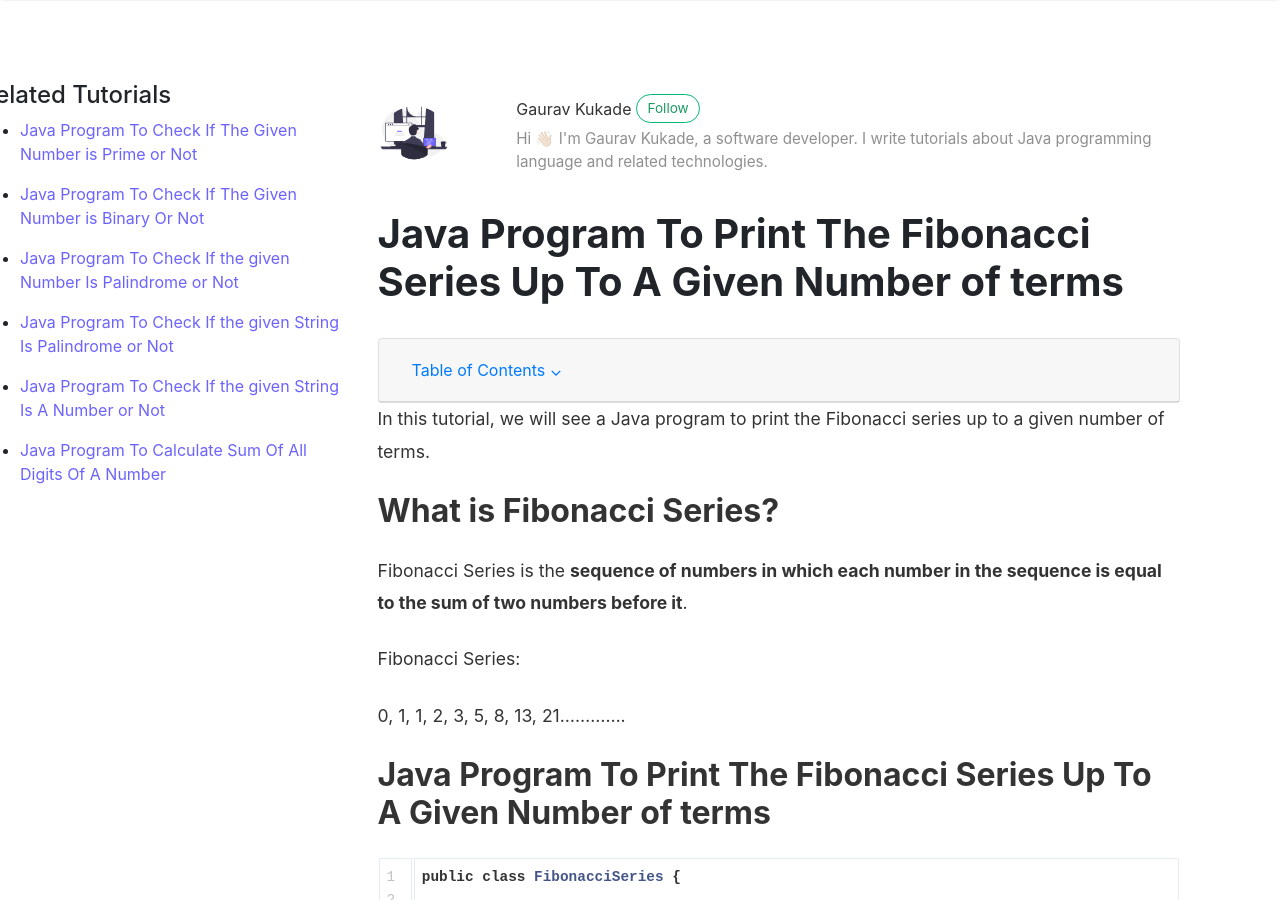
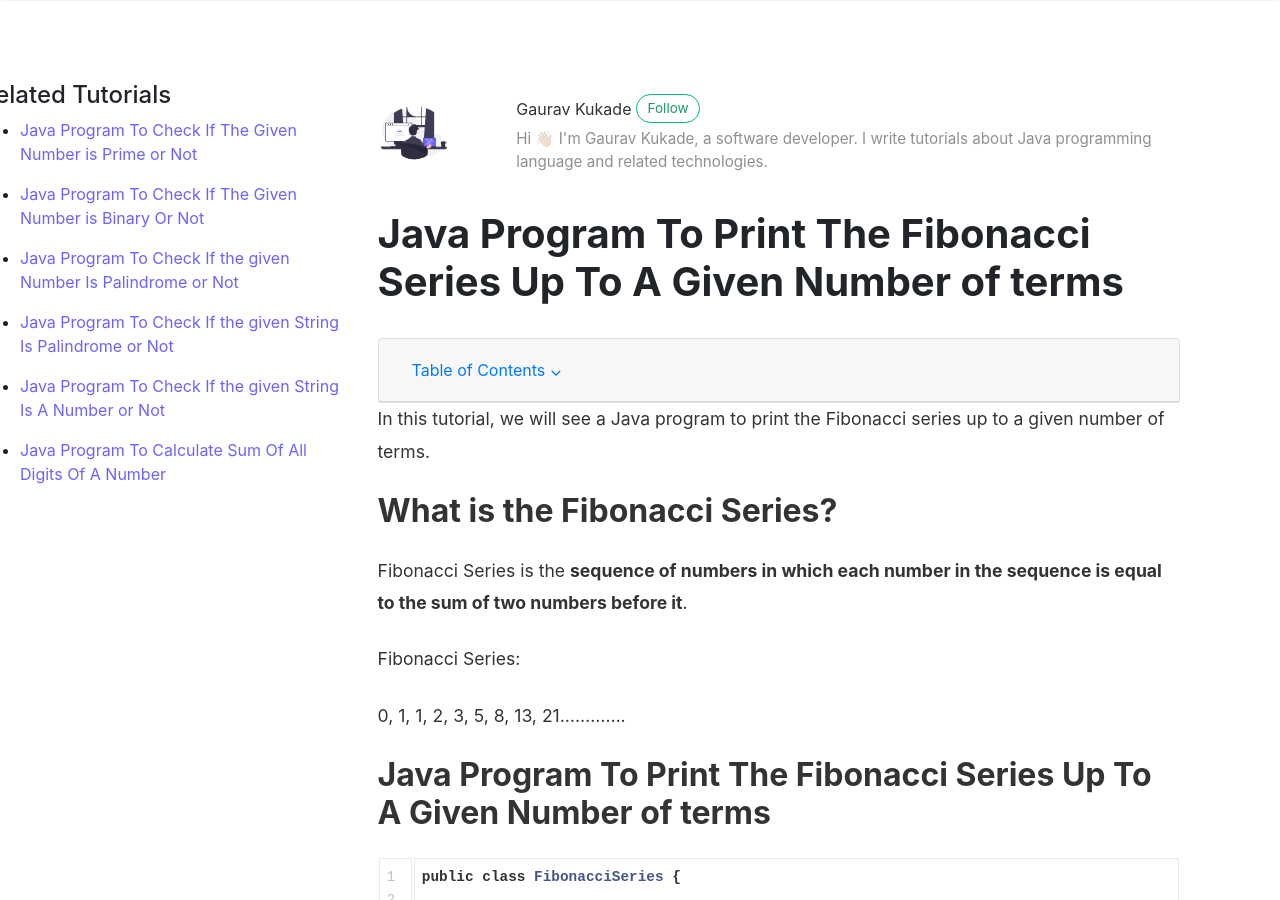
Before and after one commit to coderolls/coderolls-blog, a Jekyll site: the page built from _posts/java-programs/2023-12-28-print-fibonacci-series.md, in a window 1280 px wide and 900 px high. Built offline with Jekyll 4.4.1, drawn with Linux system fonts in a browser that asks for light colours; nearby versions of some CDN libraries; comment, search, counter and statistics services are not loaded.

Commit message:
Update 2023-12-28-print-fibonacci-series.md

```diff
--- a/_posts/java-programs/2023-12-28-print-fibonacci-series.md
+++ b/_posts/java-programs/2023-12-28-print-fibonacci-series.md
@@ -9,7 +9,7 @@ description: "In this tutorial, we will see a Java program to print the Fibonacc
 
 In this tutorial, we will see a Java program to print the Fibonacci series up to a given number of terms.
 
-## What is Fibonacci Series?
+## What is the Fibonacci Series?
 
 Fibonacci Series is the **sequence of numbers in which each number in the sequence is equal to the sum of two numbers before it**.
 
```
